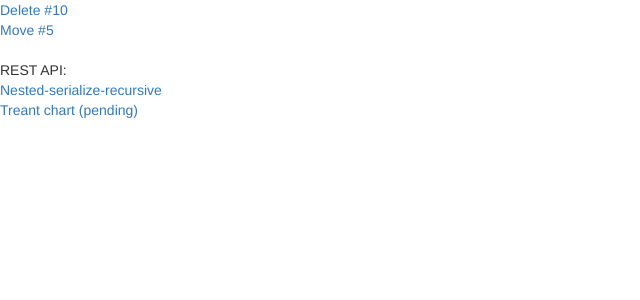
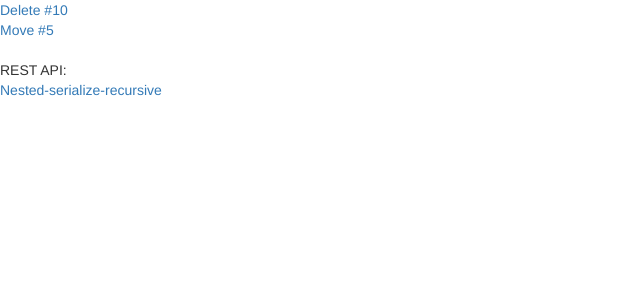
Before and after one commit to elcolie/mpttjson, a Django app: page / in a window 1280 px wide. Shown: the part 240-540 px from the top of the page, without its empty margins (0-640 px from the left). Run offline with Django 3.2, Linux system fonts and the light colour scheme; parts of the project's set-up code (start-up, migrations or seed data) failed here and were passed over; some libraries are stand-ins or nearby versions.

Commit message:
small changes

```diff
--- a/templates/home.html
+++ b/templates/home.html
@@ -58,8 +58,6 @@
     <br>
     <a href="{% url 'risk-api:risktree' %}">Nested-serialize-recursive</a>
     <br>
-    <a href="/risk/">Treant chart (pending)</a>
-    <br>
 </body>
 </html>
 
```
